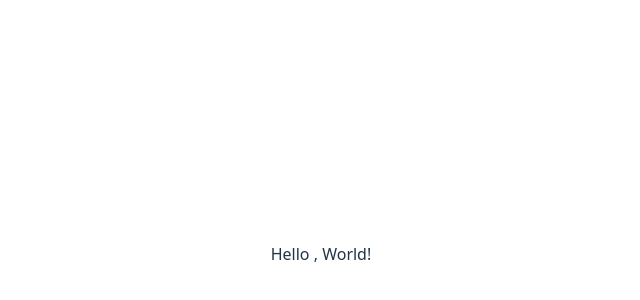
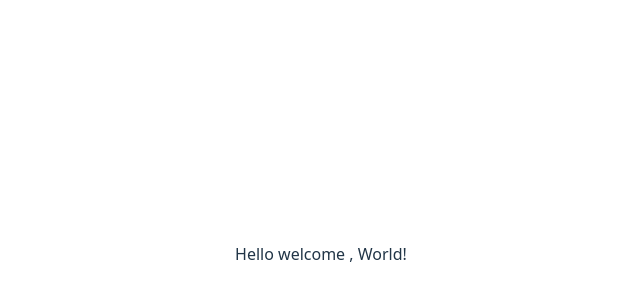
Before and after one commit to CodeEaseWithAnu/CI-CD-Pipeline-tutorial, a React (Vite) app: page / in a window 1280 px wide. Shown: the part 146-446 px from the top of the page, without its empty margins (319-959 px from the left). Built offline with nearby package versions, Linux system fonts and the light colour scheme.

Commit message:
Updated Greeting component

```diff
--- a/src/components/Greeting.jsx
+++ b/src/components/Greeting.jsx
@@ -1,7 +1,7 @@
 import React from 'react';
 
 function Greeting({ name }) {
-  return <p>Hello , {name || 'Guest'}!</p>;
+  return <p>Hello welcome , {name || 'Guest'}!</p>;
 }
 
 export default Greeting;
```
